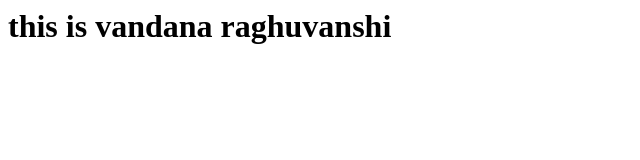
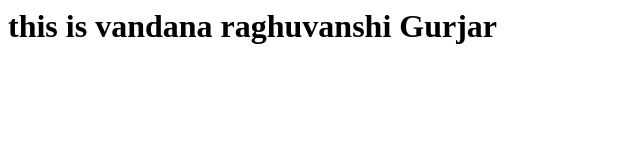
Before and after one commit to VandanaRaghuvanshi/git-jenkins-integration, a plain HTML site: page index.html in a window 1280 px wide. Shown: the whole page, without its empty margins (0-640 px from the left). Drawn offline with Linux system fonts and the light colour scheme.

Commit message:
Update index.html add gurjar

```diff
--- a/index.html
+++ b/index.html
@@ -1,5 +1,5 @@
 <html>
   <body>
-    <h1> this is vandana raghuvanshi </h1>
+    <h1> this is vandana raghuvanshi Gurjar </h1>
   </body>
 </html>
```
